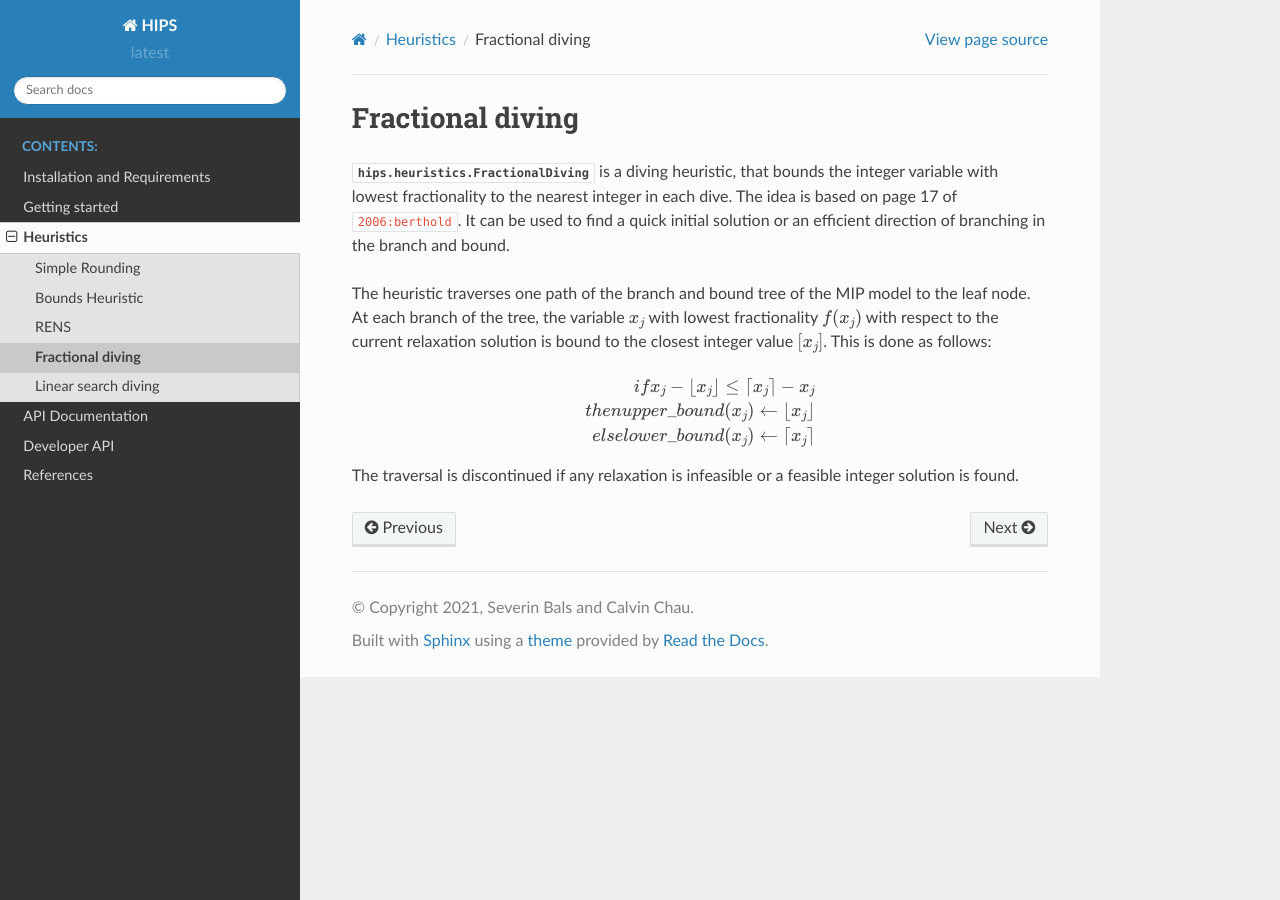
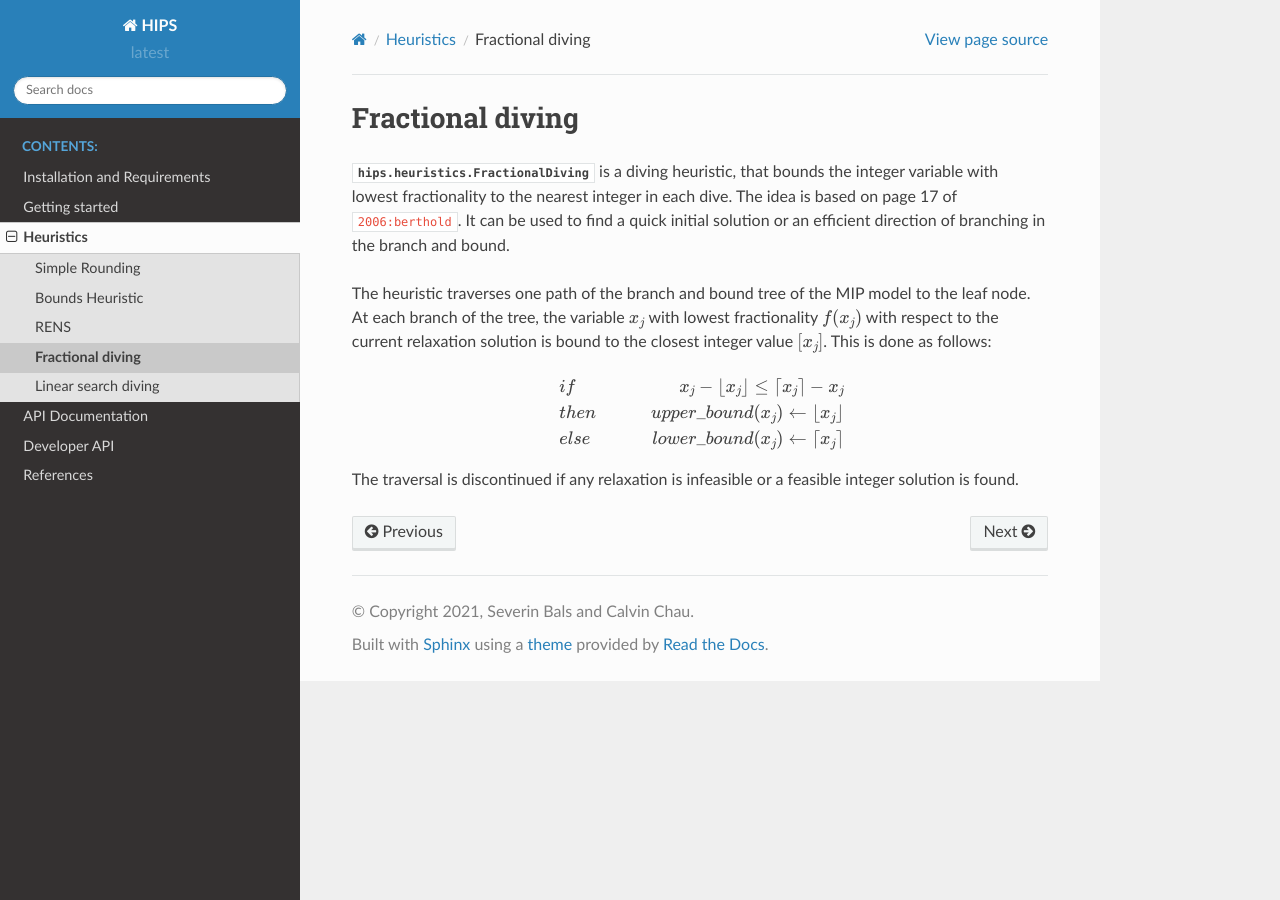
Before and after one commit to cxlvinchau/hips, a Sphinx documentation site: the page built from docs/heur/fractional_diving.rst, in a window 1280 px wide. Built offline with Sphinx 7.4.7 and the Read the Docs theme 2.0.0, drawn with Linux system fonts in a browser that asks for light colours; cross-references to code outside the pages are shown as plain code.

Commit message:
fixed lol

```diff
--- a/docs/heur/fractional_diving.rst
+++ b/docs/heur/fractional_diving.rst
@@ -10,8 +10,10 @@ the variable :math:`x_j` with lowest fractionality :math:`f(x_j)` with respect t
 to the closest integer value :math:`[x_j]`. This is done as follows:
 
 .. math::
-        if          x_j - \lfloor x_j \rfloor \le \lceil x_j \rceil - x_j\\
-        then        upper\_bound(x_j) \leftarrow \lfloor x_j \rfloor\\
-        else        lower\_bound(x_j) \leftarrow \lceil x_j \rceil
+    \begin{array}{l@c@c@r}
+        if & & & x_j - \lfloor x_j \rfloor \le \lceil x_j \rceil - x_j\\
+        then & & & upper\_bound(x_j) \leftarrow \lfloor x_j \rfloor\\
+        else & & & lower\_bound(x_j) \leftarrow \lceil x_j \rceil
+    \end{array}
 
 The traversal is discontinued if any relaxation is infeasible or a feasible integer solution is found.
```
